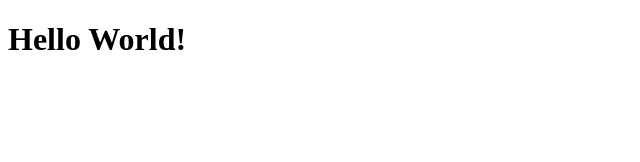
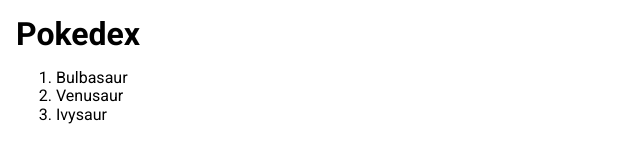
Before and after one commit to luix-hr/Pokedex, a plain HTML site: page index.html in a window 1280 px wide. Shown: the whole page, without its empty margins (0-640 px from the left). Drawn offline with nearby package versions, Linux system fonts and the light colour scheme.

Commit message:
Pasta JS e CSS + Alterações

```diff
--- /dev/null
+++ b/assets/css/global.css
@@ -0,0 +1,11 @@
+* {
+    font-family: 'Roboto', sans-serif;
+}
+
+.content {
+    padding: 1rem;
+}
+
+.content h1 {
+    margin: 0;
+}
--- /dev/null
+++ b/assets/js/main.js
@@ -0,0 +1 @@
+console.log('Hello World')
--- a/index.html
+++ b/index.html
@@ -5,12 +5,46 @@
     <meta charset="UTF-8">
     <meta name="viewport" content="width=device-width, initial-scale=1.0">
     <title>Pokedex</title>
+
+    <!-- Normalize -->
+    <link rel="stylesheet" href="https://cdnjs.cloudflare.com/ajax/libs/normalize/8.0.1/normalize.min.css" integrity="sha512-NhSC1YmyruXifcj/KFRWoC561YpHpc5Jtzgvbuzx5VozKpWvQ+4nXhPdFgmx8xqexRcpAglTj9sIBWINXa8x5w==" crossorigin="anonymous" referrerpolicy="no-referrer"
+    />
+
+    <!-- Font Roboto -->
+    <link rel="preconnect" href="https://fonts.googleapis.com">
+    <link rel="preconnect" href="https://fonts.gstatic.com" crossorigin>
+    <link href="https://fonts.googleapis.com/css2?family=Roboto:ital,wght@0,100;0,300;0,400;0,500;0,700;0,900;1,100;1,300;1,400;1,500;1,700;1,900&display=swap" rel="stylesheet">
+
+
+    <!-- Nosso CSS -->
+    <link rel="stylesheet" href="/assets/css/global.css">
 </head>
 
 <body>
 
-    <h1>Hello World!</h1>
+    <section class="content">
+        <h1>Pokedex</h1>
 
+        <ol>
+            <li>
+                Bulbasaur
+            </li>
+            <li>
+                Venusaur
+            </li>
+            <li>
+                Ivysaur
+            </li>
+        </ol>
+
+    </section>
+
+
+
+
+
+    <!-- Nosso Js -->
+    <script src="/assets/js/main.js"></script>
 </body>
 
 </html>
```
